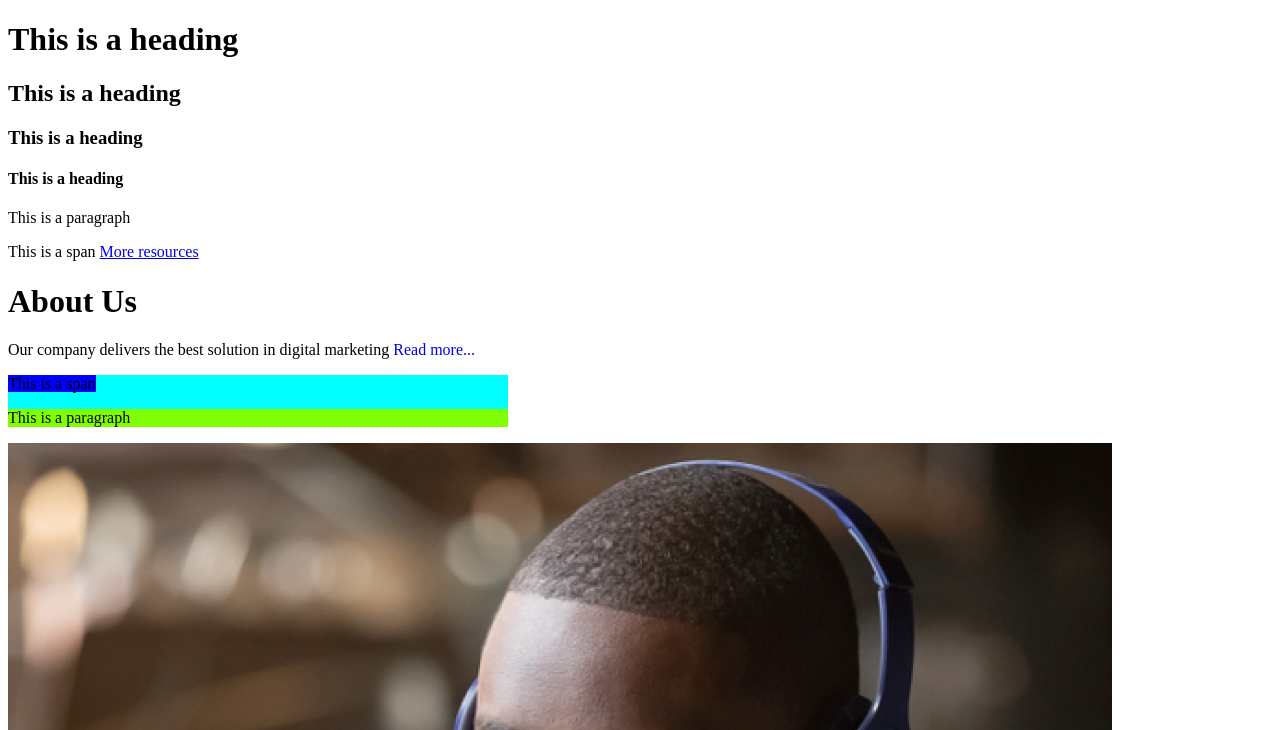
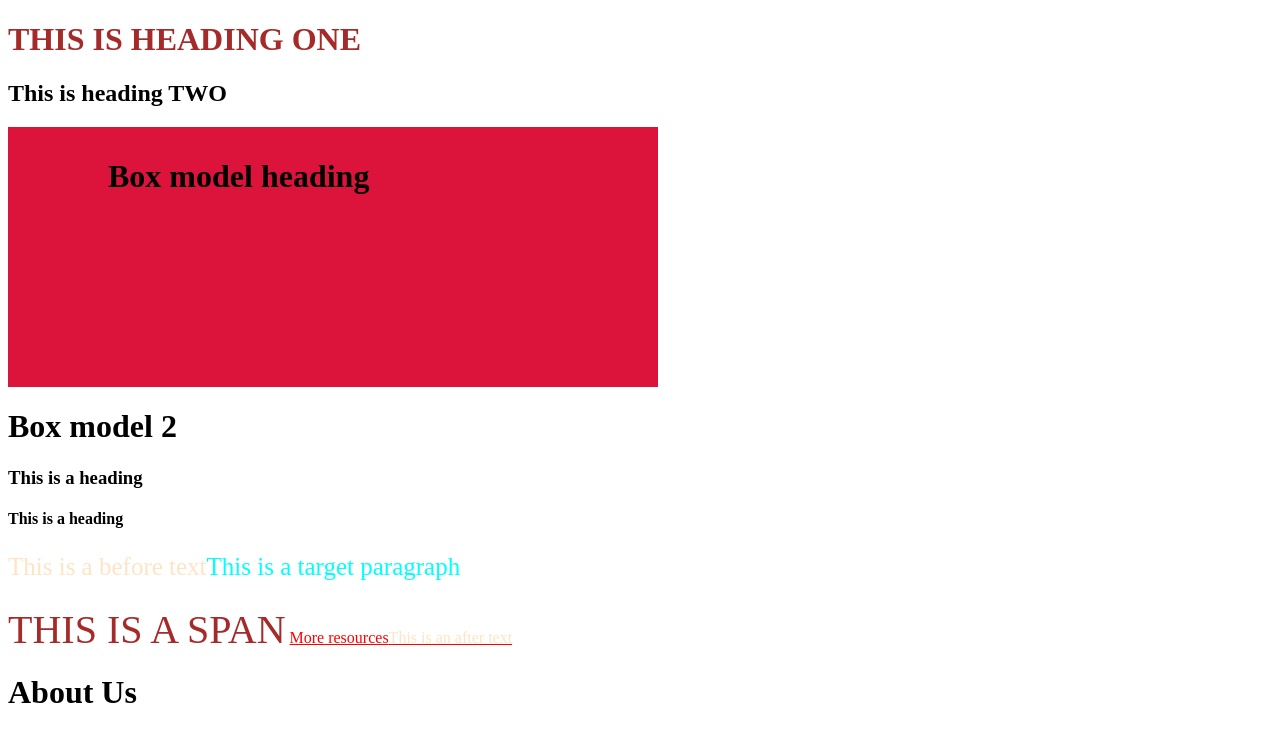
Before and after one commit to ifiokInyang/webMasterclass, a plain HTML site: page index.html in a window 1280 px wide. Shown: the top 730 px of the page. Drawn offline with Linux system fonts and the light colour scheme.

Commit message:
demonstrated CSS box model and layout

```diff
--- a/index.html
+++ b/index.html
@@ -1,5 +1,7 @@
 
 <!--DOCUMENT STRUCTURE-->
+
+<!--HTML - Hypertext Markup Language-->
 
 <!DOCTYPE html>
     <html lang="en">
@@ -10,23 +12,53 @@
             <meta name="viewport" content="width=device-width">
             <title>Beginner's class</title>
 
+            <!--THIRD METHOD OF LINKING YOUR STYLES TO YOUR HTML DOCUMENT-->
+            <link rel="stylesheet" href="styles.css">
+
+            <!--USING STYLE TAG IN THE HEAD TAG-->
+            <!-- <style>
+
+                p{
+                    color:blueviolet;
+                }
+
+                h2{
+                    color: red;
+                }
+
+                li{
+                    color: darkblue;
+                }
+                h2{
+                    color:darkgreen
+                }
+            </style> -->
             <!-- <link rel="stylesheet" href=""/> -->
         </head>
 
         <body>
-            <h1 class="" id="" style="" > This is a heading</h1>
 
-            <h2>
+            <!--Stick to one method of styling-->
+            <h1 class="p_one" id="heading" style="" > This is heading ONE</h1>
 
-                This is a heading
+            <h2 id="h_two">
+
+                This is heading TWO
 
             </h2>
 
+            <div id="box_model">
+                <h1>Box model heading</h1>
+            </div>
+
+            <div id="box_model_two">
+                <h1>Box model 2</h1>
+            </div>
 
             <h3>This is a heading</h3>
             <h4>This is a heading</h4>
-            <p >This is a paragraph</p>
-            <span>This is a span</span>
+            <p id="paragraph_one" class="heading">This is a target paragraph</p>
+            <span class="heading-class" id="heading">This is a span</span>
             <!--INLINE VS BLOCK-LEVEL ELEMENT-->
             <!--inline: THE ELEMENT'S SIZE WRAPS AROUND ITSELF-->
             <!--BLOCK LEVEL ELEMENT TAKES THE ENTIRE WIDTH OF ITS PARENT CONTAINER-->
@@ -48,6 +80,9 @@
 
             </div>
             <a href=""></a>
+
+            <!--INLINE STYLING-->
+            <div id="example_id" style="background-color: pink; width: 700px; height: 400px"></div>
 
             <div style="width: 500px; background-color: aqua;">
                 <span style="background-color: blue;">This is a span</span>
@@ -177,7 +212,7 @@
             <li>maggi</li>
             <li>salt</li>
         </ul>
-</body>
+        </body>
 
     </html>
 
--- /dev/null
+++ b/styles.css
@@ -0,0 +1,136 @@
+
+
+/*This is a comment */
+
+/*SELECTORS AND SPECIFICITY */
+
+/*ID SELECTORS */
+
+#heading{
+    text-transform: uppercase;
+    color: brown;
+    /* font-size: 12px; */
+}
+
+#example_id{
+    background-color: green;
+    width: 900px;
+    height: 400px;
+    border: 8px solid red;
+}
+
+#paragraph_one{
+    font-size: 25px;
+    text-decoration: dotted;
+    color: aqua;
+}
+/*CLASS SELECTORS */
+.heading{
+    /* text-transform: capitalize; */
+    color: burlywood;
+    font-size: 155px;
+    text-decoration: dashed;
+}
+
+.heading-class{
+    font-size: 40px;
+}
+
+.p_one{
+    /* font-size: 300px !important; */
+}
+/*ELEMENT SELECTORS */
+
+h1{
+    /* font-size: 70px; */
+}
+
+span {
+       font-size: 100px;
+}
+
+/*UNIVERSAL SELECTOR */
+/*UNIVERSAL SELECTOR APPLIES STYLING TO ALL ELEMENTS IN THE HTML DOCUMENT */
+* {
+    /* font-size: 150px; */
+}
+
+
+/*CSS GROUPING SELECTOR */
+/*DESCENDANT SELECTORS */
+/*CHILD SELECTORS */
+
+/*SELECTORS ARE PLACEHOLDERS TO TARGET DIFFERENT ELEMENTS ON THE HTML DOCUMENT */
+
+/*SPECIFICITY IS THE ORDER OR PRIORITY IN WHICH STYLING RULES ARE APPLIED TO HTML DOCUMENT/FILES */
+
+
+[href="https://www.w3schools.com"]{
+    color: red;
+}
+
+
+
+/*PSEUDO-CLASS*/
+
+a:hover{
+    color: black;
+}
+
+a[href="https://www.w3schools.com"]:visited{
+    color: darkmagenta;
+}
+
+/*PSEUDO ELEMENTS*/
+a::after{
+    content: "This is an after text";
+    color: bisque;
+}
+
+p::before{
+    content: "This is a before text";
+    color: bisque;
+}
+
+
+/*BOX MODEL AND LAYOUT*/
+/*em, rem, px, %, vw, vh*/
+
+#box_model{
+    background-color: crimson;
+    /* padding: 100px; */
+    /* padding-left: 30px;
+    padding-top: 30px;
+    padding-right: 400px;
+    padding-bottom: 200px; */
+
+    /* padding: 200px 80px; */ /*Syntax for top&bottom / left&right */
+    padding: 10px 50px 100px 100px; /*Syntax for top, right, bottom, left*/
+
+    /* margin: 100px; */
+    width: 500px;
+    height: 150px;
+    /* border: 20px dashed blue; */
+}
+
+/*PADDING IS INTERNAL OF THE ELEMENT*/
+/*MARGIN IS EXTERNAL OF THE ELEMENT*/
+/*BORDER IS THE DIVIDING LINE (GAP) BETWEEN THE MARGIN AND THE PADDING OF THE ELEMENT*/
+
+html{
+    /* font-size: 32px; */
+}
+
+body{
+    /* font-size: 50px; */
+}
+#h_two{
+
+    /* font-size: 2rem; */ /*rem is relative to its root element - which is the html, but by default 1rem = 16px*/
+    /*font-size: 1em; */  /*em is relative to its parent element, 1em = 16px if not defined in parent element*/
+    /*font-size: 100%; */ /* % is relative to its parent element */
+}
+
+#box_model_two{
+
+}
```
Also changed, not shown: example/about.html (+2 -1 lines).
